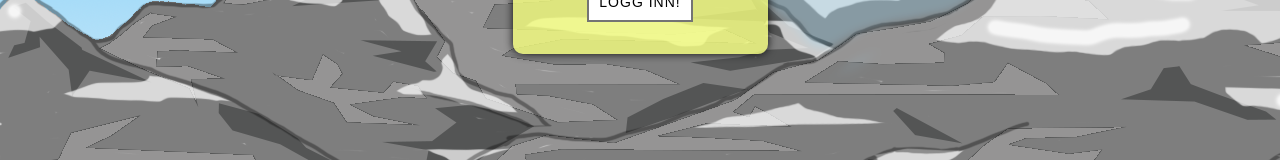
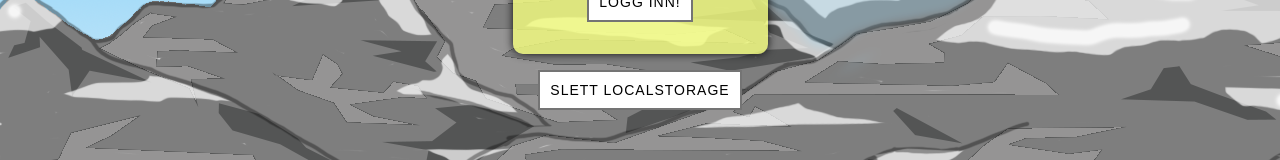
Before and after one commit to omrosand/lesesel, a React (Vite) app: page /login in a window 1280 px wide. Shown: the part 511-671 px from the top of the page. Built offline with nearby package versions, Linux system fonts and the light colour scheme; no server answers.

Commit message:
midlertidig knapp for å slette localstorage. kan brukes for testing enn så lenge

```diff
--- a/src/pages/Login.jsx
+++ b/src/pages/Login.jsx
@@ -52,6 +52,14 @@ const Login = () => {
         </div>
         <button type="submit">Logg inn!</button>
       </form>
+      <button
+        onClick={() => {
+          localStorage.removeItem("username");
+          localStorage.removeItem("password");
+        }}
+      >
+        Slett localStorage
+      </button>
     </>
   );
 };
```
